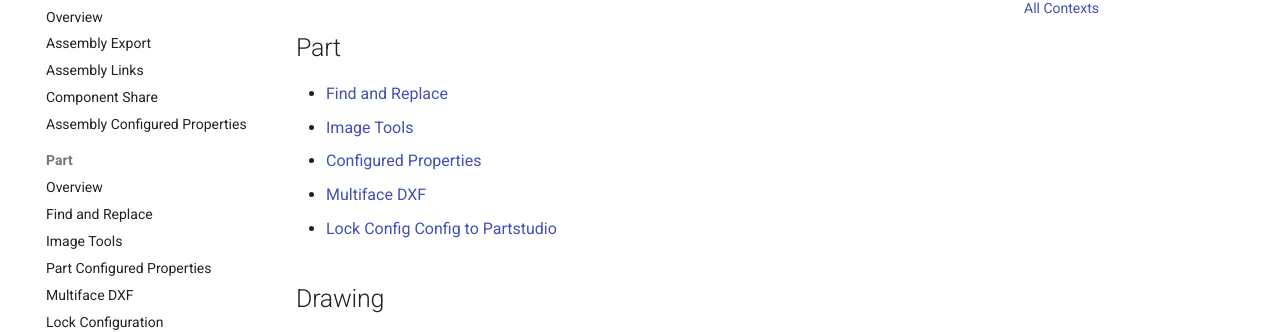
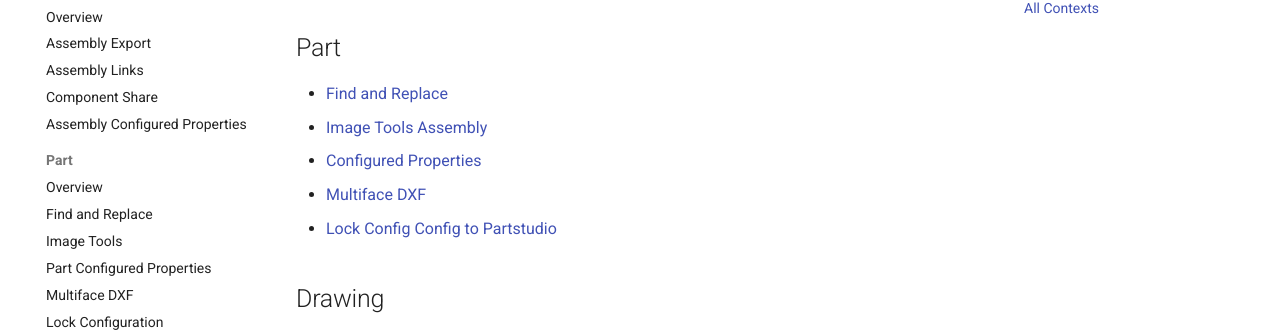
Before and after one commit to SmartBenchSoftware/Documentation, an MkDocs documentation site: the page built from docs/renaissance/index.md, in a window 1280 px wide and 900 px high, scrolled down 735 px. Shown: the part 181-513 px from the top of the window. Built offline with MkDocs 1.6.1 and Material for MkDocs 9.7.7, drawn with Linux system fonts in a browser that asks for light colours.

Commit message:
Rename 'Image Tools' to 'Image Tools Assembly'

```diff
--- a/docs/renaissance/index.md
+++ b/docs/renaissance/index.md
@@ -20,7 +20,7 @@
 ## Part
 
 - [Find and Replace](part/find-and-replace.md)
-- [Image Tools](part/image-cube.md)
+- [Image Tools Assembly](part/image-cube.md)
 - [Configured Properties](part/configured-properties.md)
 - [Multiface DXF](part/multiface-dxf.md)
 - [Lock Config Config to Partstudio](part/lock-configuration.md)
```
